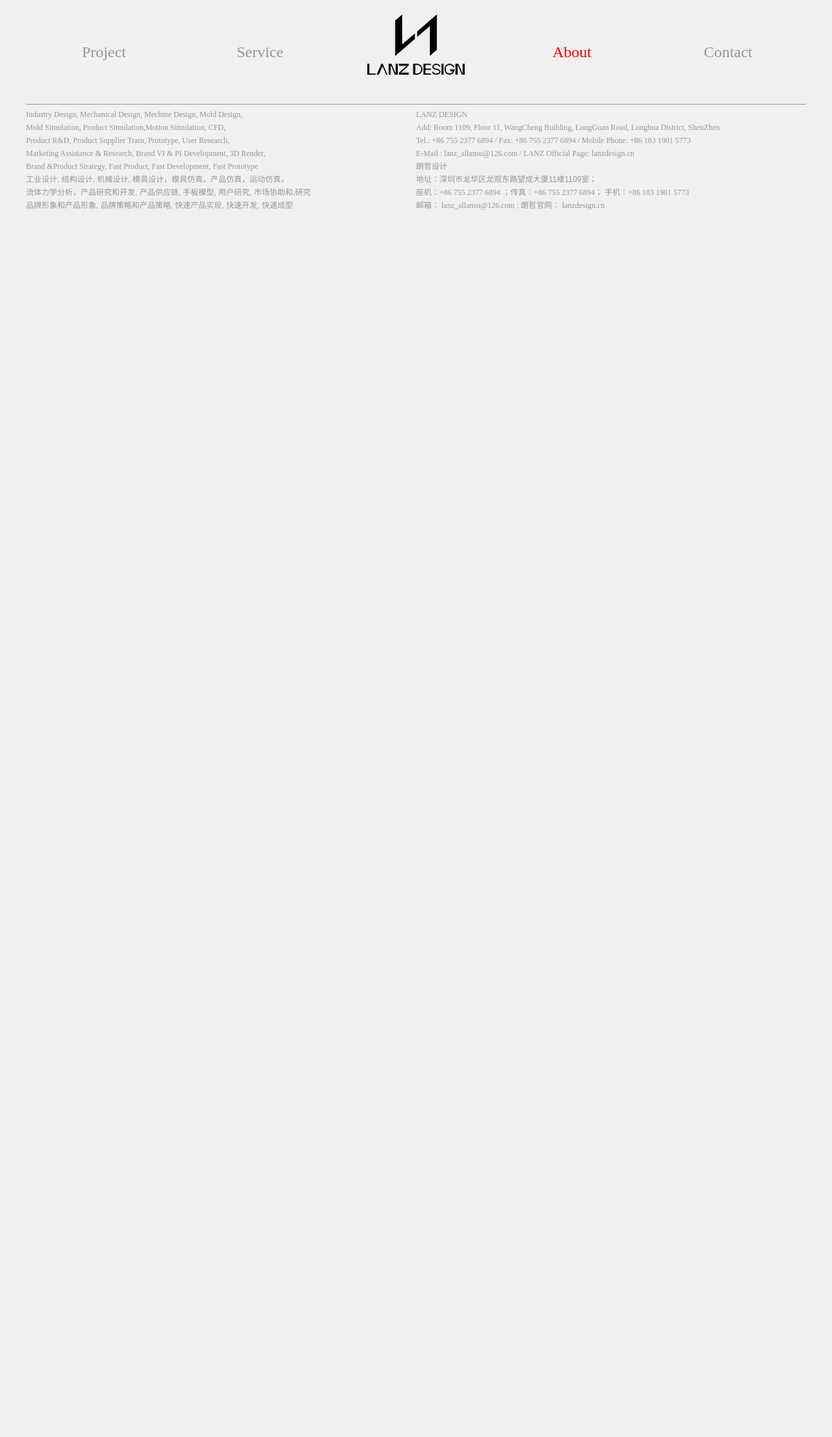
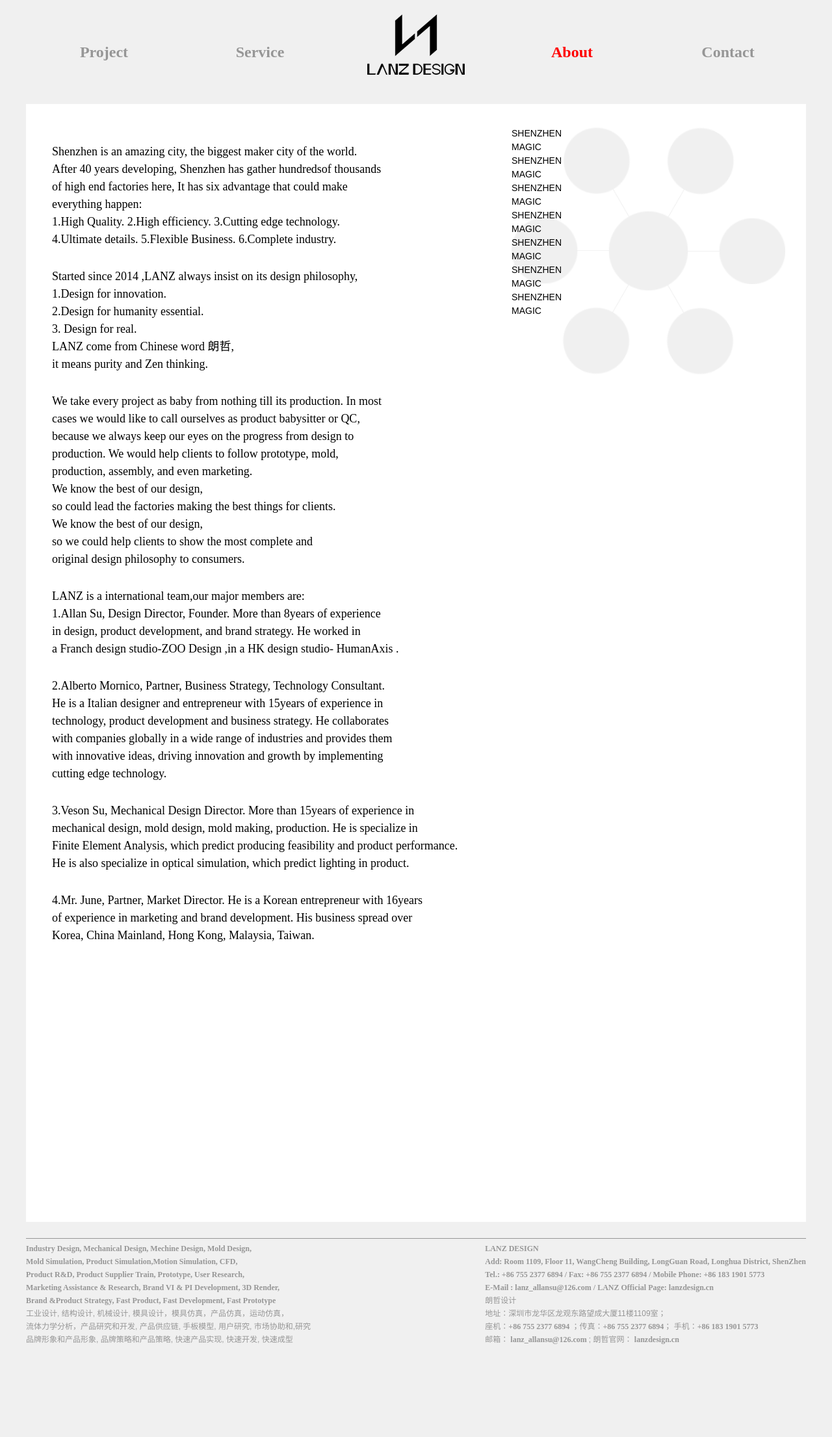
Before and after one commit to RoziTurpan/lanz, a PHP site: page /pages/about.html in a window 1280 px wide. Shown: the whole page at 65% size. Before the commit the page ends 323 px from the top, so only its background shows below. Run offline with PHP 8.4, Linux system fonts and the light colour scheme.

Commit message:
更新样式和字体

```diff
--- a/css/style.css
+++ b/css/style.css
@@ -2,6 +2,12 @@
 blockquote,body,button,dd,dl,dt,fieldset,form,h1,h2,h3,h4,h5,h6,hr,input,legend,li,ol,p,pre,td,textarea,th,ul{margin:0;padding:0;}body,button,input,select,textarea{font:12px/1.5 tahoma,arial,'Hiragino Sans GB',\5b8b\4f53,sans-serif;}h1,h2,h3,h4,h5,h6{font-size:100%;}address,cite,dfn,em,var{font-style:normal;}code,kbd,pre,samp{font-family:courier new,courier,monospace;}small{font-size:12px;}ol,ul{list-style:none}a{text-decoration:none;}a:hover{text-decoration:underline;}sup{vertical-align:text-top;}sub{vertical-align:text-bottom;}legend{color:#000;}fieldset,img{border:0;}button,input,select,textarea{font-size:100%;}table{border-collapse:collapse;border-spacing:0;}
 
 /* common */
+@font-face {
+	font-family： "GROTESKIA";
+	src: url('fonts/GROTESKIA.otf') format('opentype');
+	font-weight: bold;
+	font-style: normal;
+}
 body{
 	background: #f0f0f0;
 	font: 14px/1.5 "Microsoft Yahei","Microsoft Yahei UI",sans-serif,"Hiragino Sans GB",tahoma;
@@ -21,7 +27,8 @@ a,a:visited{
 	color:#969696;
 }
 .lang-en{
-	font-family: "Century Gothic";
+	font-family: "GROTESKIA";
+	font-weight: bold;
 }
 
 .header{
@@ -49,6 +56,50 @@ a,a:visited{
 }
 .header ul li.cur a,.header ul li:hover a{
 	color:#ff0000;
+}
+.fll {
+	float: left
+}
+.flr {
+	float: right;
+}
+
+/* index */
+.index-wrap{
+	margin-bottom: 25px;
+}
+.index-wrap .top-content{
+	margin-bottom: 25px;
+}
+.index-wrap .top-content .fll{
+	width: 758px;
+}
+.index-wrap .top-content .flr {
+	width: 413px;
+}
+
+/* about */
+.about-wrap{
+	height: 1600px;
+	padding: 60px 40px;
+	background: #fff;
+	margin-bottom: 25px;
+	position: relative;
+}
+.about-wrap .section{
+	font-family: "GROTESKIA";
+	font-size: 18px;
+	margin-bottom: 30px;
+	color: #000;
+}
+.about-wrap .magic-box {
+	background: url('../images/index/right-bg.png') no-repeat;
+	background-size: 88%;
+	width: 478px;
+	height: 434px;
+	position: absolute;
+	top: 35px;
+	right: -25px;
 }
 
 /* project */
@@ -85,7 +136,10 @@ a,a:visited{
 	margin-bottom:270px;
 }
 .contact-wrap p{
-	line-height:40px;
+	line-height:50px;
+}
+.contact-wrap a{
+	color: #000;
 }
 
 .footer{
@@ -98,8 +152,7 @@ a,a:visited{
 	float:left;
 }
 .footer .right-content{
-	float:left;
-	padding-left: 135px;
+	float:right;
 
 }
 .footer p{
--- a/pages/about.html
+++ b/pages/about.html
@@ -9,7 +9,7 @@
 	</head>
 	<body>
 
-		<div class="index">
+		<div class="about">
 
 			<!-- 公共头部 S-->
 			<div class="header container">
@@ -24,7 +24,52 @@
 			<!-- 公共头部 E-->
 
 			<div class="main container">
-
+				<div class="about-wrap">
+					<div class="section">
+						Shenzhen is an amazing city, the biggest maker city of the world. <br />After 40 years developing, Shenzhen has gather hundredsof
+						thousands<br /> of high end factories here, It has six advantage that could make<br /> everything happen: <br />1.High Quality. 2.High efficiency.
+						3.Cutting edge technology. <br />4.Ultimate details. 5.Flexible Business. 6.Complete industry.
+					</div>
+					<div class="section">
+						 Started since 2014 ,LANZ always insist on its design philosophy,<br /> 1.Design for innovation.<br /> 2.Design for humanity essential.<br />
+						3. Design for real. <br />LANZ come from Chinese word 朗哲, <br />it means purity and Zen thinking.
+					</div>
+					<div class="section">
+						We take every project as baby from nothing till its production. In most <br />cases we would like to call ourselves as product
+						babysitter or QC, <br />because we always keep our eyes on the progress from design to <br />production. We would help clients to follow
+						prototype, mold, <br />production, assembly, and even marketing. <br />We know the best of our design, <br />so could lead the factories making
+						the best things for clients. <br />We know the best of our design,<br /> so we could help clients to show the most complete and <br />original
+						design philosophy to consumers.
+					</div>
+					<div class="section">
+						LANZ is a international team,our major members are: <br />1.Allan Su, Design Director, Founder. More than 8years of experience<br />
+						in design, product development, and brand strategy. He worked in<br /> a Franch design studio-ZOO Design ,in a HK design studio-
+						HumanAxis .
+					</div>
+					<div class="section">
+						2.Alberto Mornico, Partner, Business Strategy, Technology Consultant. <br />He is a Italian designer and entrepreneur with 15years
+						of experience in <br />technology, product development and business strategy. He collaborates <br />with companies globally in a wide
+						range of industries and provides them <br />with innovative ideas, driving innovation and growth by implementing <br />cutting edge technology.
+					</div>
+					<div class="section">
+						3.Veson Su, Mechanical Design Director. More than 15years of experience in <br />mechanical design, mold design, mold making,
+						production. He is specialize in <br />Finite Element Analysis, which predict producing feasibility and product performance. <br />He
+						is also specialize in optical simulation, which predict lighting in product.
+					</div>
+					<div class="section">
+						4.Mr. June, Partner, Market Director. He is a Korean entrepreneur with 16years <br />of experience in marketing and brand development.
+						His business spread over <br />Korea, China Mainland, Hong Kong, Malaysia, Taiwan.
+					</div>
+					<div class="magic-box">
+						<p class="m1">SHENZHEN<br />MAGIC</p>
+						<p class="m2">SHENZHEN<br />MAGIC</p>
+						<p class="m3">SHENZHEN<br />MAGIC</p>
+						<p class="m4">SHENZHEN<br />MAGIC</p>
+						<p class="m5">SHENZHEN<br />MAGIC</p>
+						<p class="m6">SHENZHEN<br />MAGIC</p>
+						<p class="m7">SHENZHEN<br />MAGIC</p>
+					</div>
+				</div>
 			</div>
 
 			<!-- 公共底部 S-->
```
Also changed, not shown: index.html (+30 -2 lines), css/fonts/GOTHIC.TTF (added), css/fonts/GROTESKIA OBLIQUE.otf (added), css/fonts/GROTESKIA.otf (added), images/index/index01.jpg (added), images/index/index02.jpg (added), images/index/index03.jpg (added), images/index/index04.jpg (added), images/index/index05.jpg (added), images/index/right-bg.png (added).
